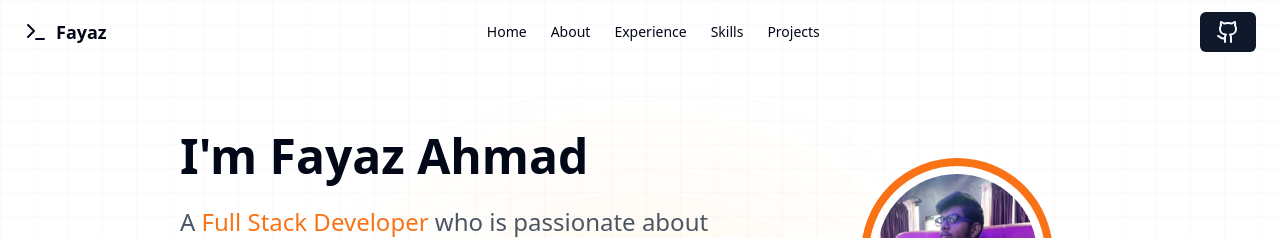
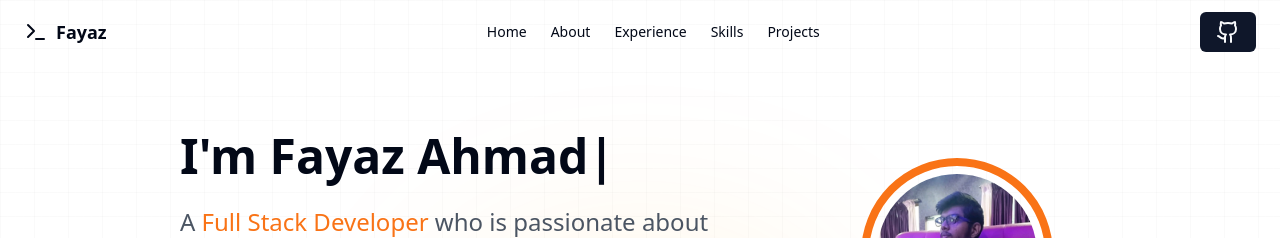
Before and after one commit to Fay4z/react-portfolio, a React (Vite) app in the folder client/: page / in a window 1280 px wide. Shown: the top 238 px of the page. Built offline with nearby package versions, Linux system fonts and the light colour scheme.

Commit message:
feat: add link to file-drive project

```diff
--- a/client/package.json
+++ b/client/package.json
@@ -27,6 +27,7 @@
     "react-motion-animate": "^1.0.6",
     "react-router-dom": "^6.23.0",
     "react-scroll": "^1.9.0",
+    "react-type-animation": "^3.2.0",
     "tailwind-merge": "^2.3.0",
     "tailwindcss-animate": "^1.0.7"
   },
--- a/client/src/components/Hero.jsx
+++ b/client/src/components/Hero.jsx
@@ -3,6 +3,8 @@
  * @see https://v0.dev/t/01vLn25ZaZQ
  * Documentation: https://v0.dev/docs#integrating-generated-code-into-your-nextjs-app
  */
+
+import { TypeAnimation } from "react-type-animation";
 import { Button } from "@/components/ui/button";
 import { AvatarImage, Avatar, AvatarFallback } from "@/components/ui/avatar";
 import IMAGES from "@/images/Images";
@@ -18,7 +20,15 @@ export default function Hero() {
     >
       <div className="col-span-2 space-y-6">
         <h1 className="text-4xl sm:text-5xl font-bold leading-tight ">
-          I'm Fayaz Ahmad
+          <TypeAnimation
+            sequence={[
+              "I'm Fayaz Ahmad",
+              1000, // Waits 1s
+            ]}
+            wrapper="span"
+            speed={10}
+            repeat={Infinity}
+          />
         </h1>
         <p className="text-gray-600 md:text-2xl md:leading-normal">
           A <span className=" text-orange-500">Full Stack Developer</span> who
--- a/client/src/components/Projects.jsx
+++ b/client/src/components/Projects.jsx
@@ -73,8 +73,9 @@ const Projects = () => {
             <CardContent className="p-4  border-t-2 border-gray-200">
               <h3 className="text-xl font-bold mb-2">File Storage Web App</h3>
               <p className="text-gray-600 mb-4">
-              A web-based File Storage System that supports a variety of file formats
-including images, pdf, csv and has robust file upload and deletion features.
+                A web-based File Storage System that supports a variety of file
+                formats including images, pdf, csv and has robust file upload
+                and deletion features.
               </p>
               <div className="flex flex-wrap gap-2 mb-4">
                 <Badge>Next JS</Badge>
@@ -91,7 +92,7 @@ including images, pdf, csv and has robust file upload and deletion features.
                 </Link> */}
                 <Link
                   className="border border-gray-600 text-gray-600 hover:border-gray-700 hover:text-gray-700 px-4 py-2 rounded-md"
-                  to="https://github.com/Fay4z/QR-generator"
+                  to="https://github.com/Fay4z/file-drive"
                   target="_blank"
                 >
                   GitHub
```
Also changed, not shown: 2 other files (tests, documents, lock files or other folders).
